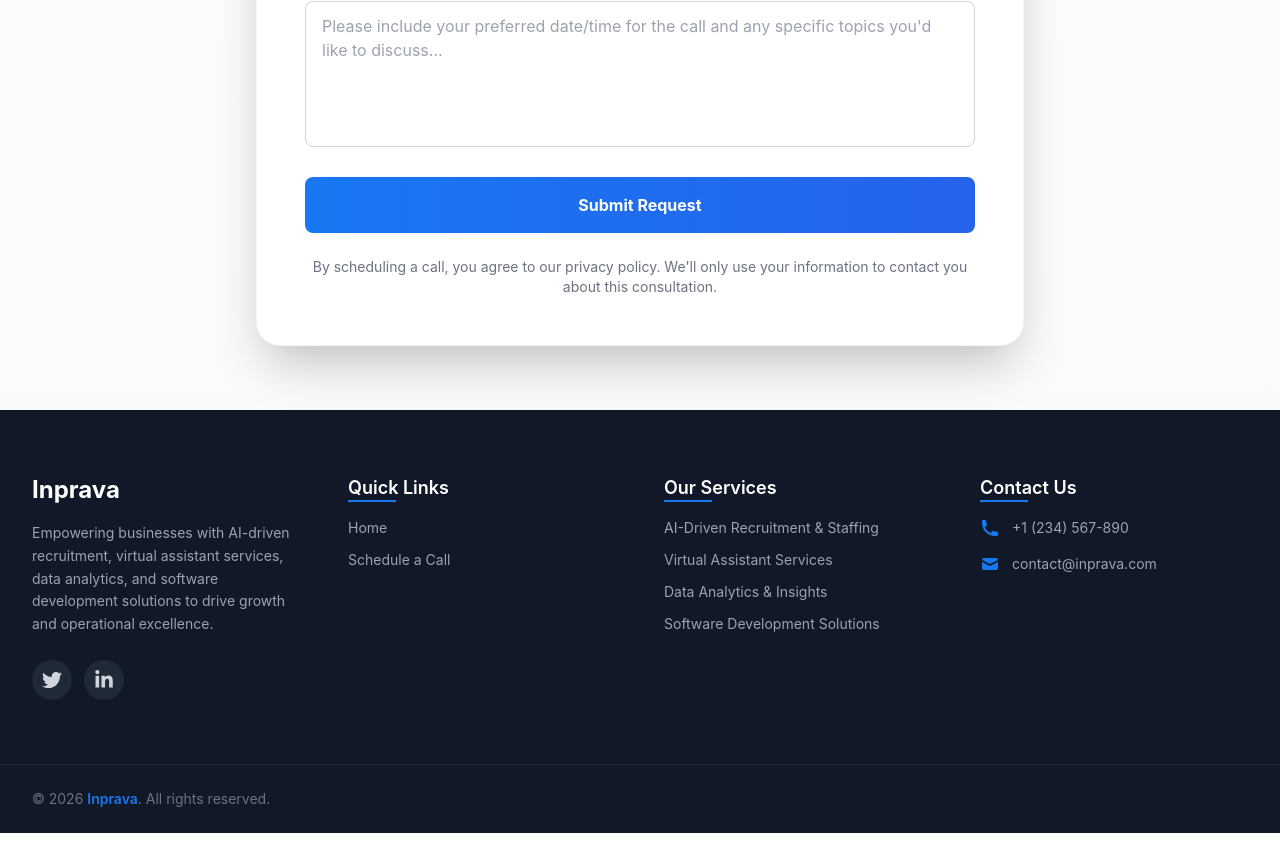
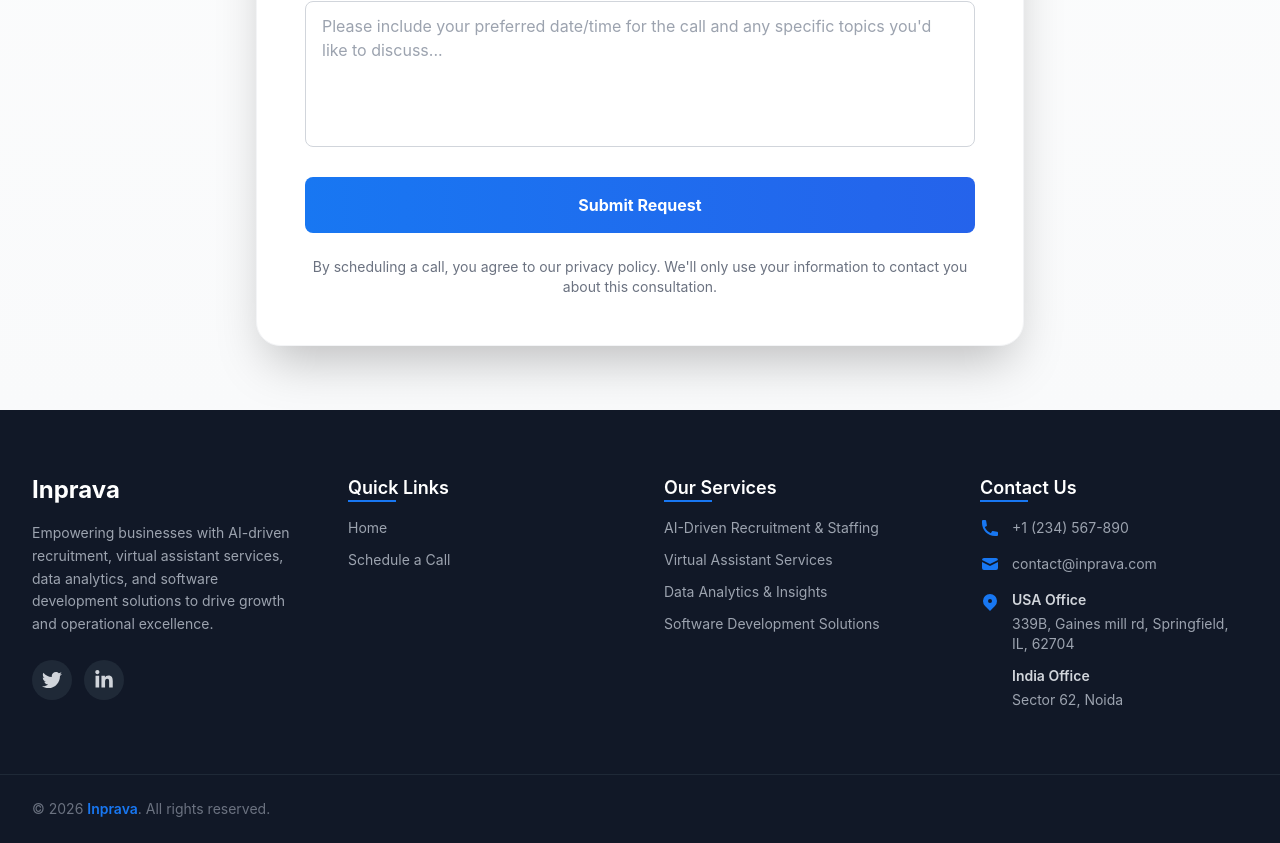
Before and after one commit to sandeepvaid/inparva_service, a React (Vite) app: page /schedule-call in a window 1280 px wide. Shown: the part 1158-2001 px from the top of the page. Built offline with nearby package versions, Linux system fonts and the light colour scheme.

Commit message:
address foung

```diff
--- a/src/components/Footer.jsx
+++ b/src/components/Footer.jsx
@@ -1,5 +1,5 @@
 import { FaTwitter, FaLinkedinIn } from 'react-icons/fa';
-import { HiMail, HiPhone } from 'react-icons/hi';
+import { HiMail, HiPhone, HiLocationMarker } from 'react-icons/hi';
 import { Link, useNavigate } from 'react-router-dom';
 
 const Footer = () => {
@@ -149,6 +149,15 @@ const Footer = () => {
                   contact@inprava.com
                 </a>
               </li>
+              <li className="flex items-start gap-3 group">
+                <HiLocationMarker className="w-5 h-5 text-primary flex-shrink-0 group-hover:scale-110 transition-transform duration-200 mt-0.5" />
+                <div className="text-gray-400 text-sm">
+                  <div className="font-semibold text-gray-300 mb-1">USA Office</div>
+                  <div>339B, Gaines mill rd, Springfield, IL, 62704</div>
+                  <div className="font-semibold text-gray-300 mt-3 mb-1">India Office</div>
+                  <div>Sector 62, Noida</div>
+                </div>
+              </li>
             </ul>
           </div>
         </div>
```
